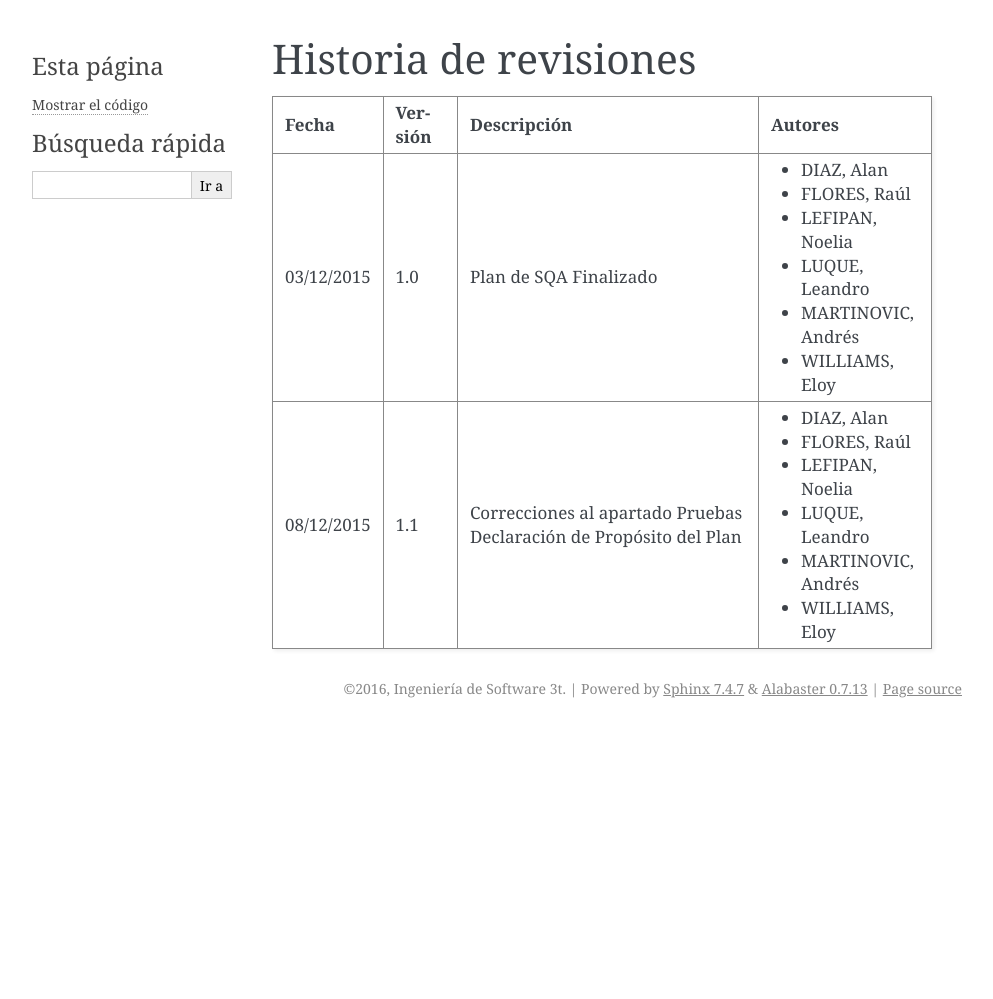
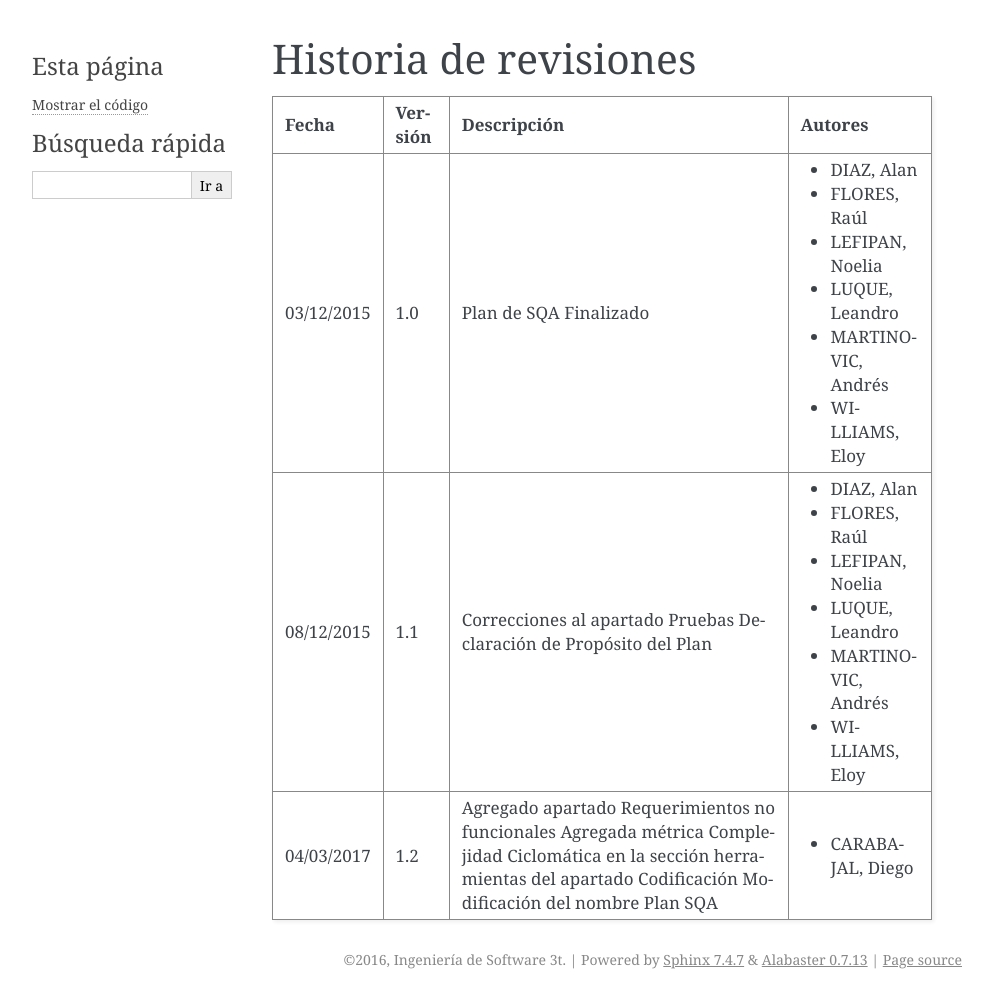
Before and after one commit to UNPSJB/ids3t, a Sphinx documentation site: the page built from PlanSQA/source/revisiones.rst, in a window 1280 px wide. Shown: the whole page, without its empty margins (148-1141 px from the left). Built offline with Sphinx 7.4.7, drawn with Linux system fonts in a browser that asks for light colours; before the commit the page ends 900 px from its top, so only the background shows below that.

Commit message:
Actualización de revisiones

```diff
--- a/PlanSQA/source/revisiones.rst
+++ b/PlanSQA/source/revisiones.rst
@@ -23,3 +23,8 @@ Historia de revisiones
 |                      |             |                                                | - MARTINOVIC, Andrés            |
 |                      |             |                                                | - WILLIAMS, Eloy                |
 +----------------------+-------------+------------------------------------------------+---------------------------------+
+| 04/03/2017           | 1.2         | Agregado apartado Requerimientos no funcionales| - CARABAJAL, Diego              |
+|                      |             | Agregada métrica Complejidad Ciclomática en la |                                 |
+|                      |             | sección herramientas del apartado Codificación |                                 |
+|                      |             | Modificación del nombre Plan SQA               |                                 |
++----------------------+-------------+------------------------------------------------+---------------------------------+
```
